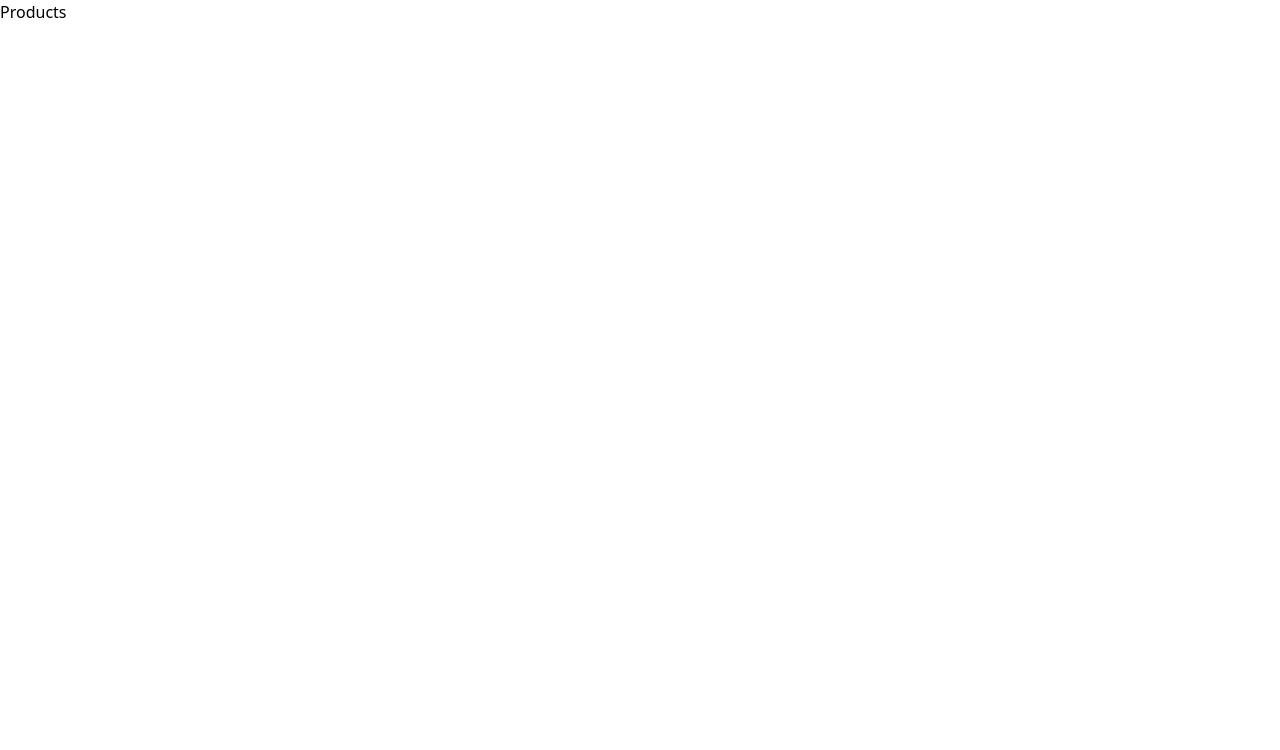
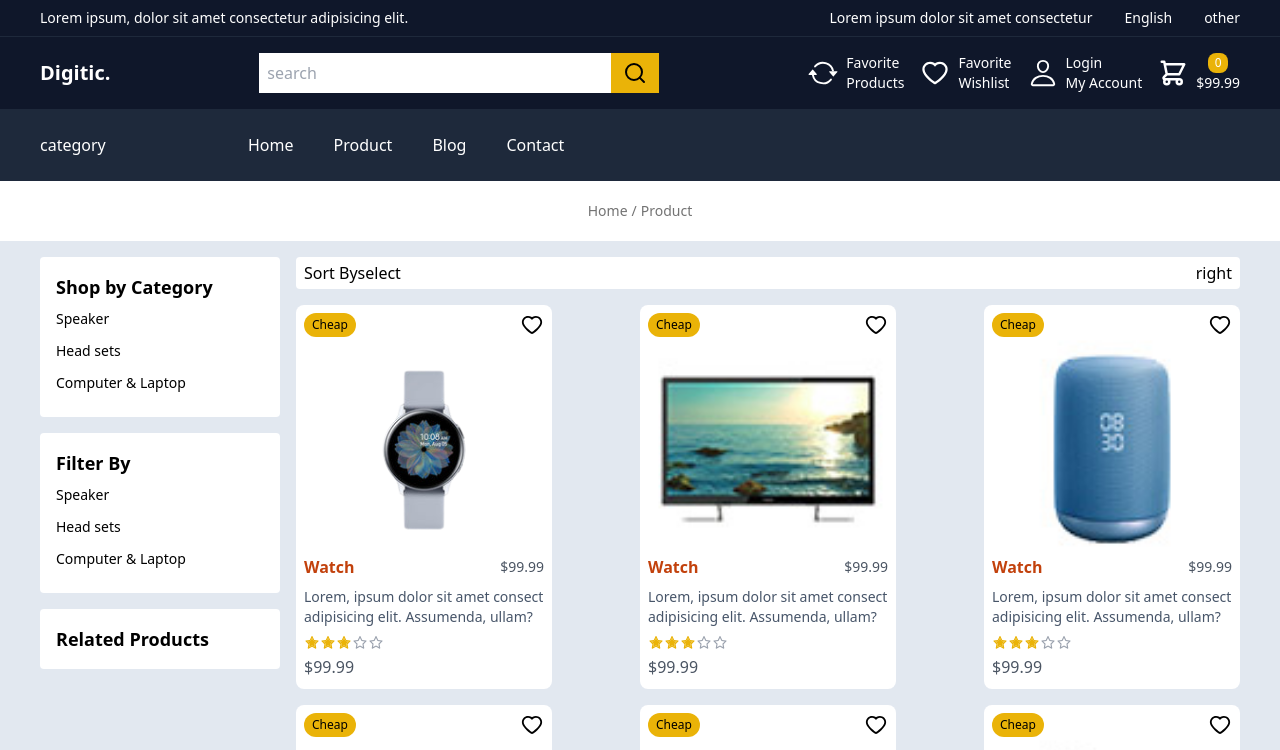
Before and after one commit to MelahGhislain/digit-com, a Next.js app: page /products in a window 1280 px wide. Shown: the top 750 px of the page. Built offline with nearby package versions, Linux system fonts and the light colour scheme.

Commit message:
feat(ui): created the product page

```diff
--- a/src/components/cards/collection.card1.tsx
+++ b/src/components/cards/collection.card1.tsx
@@ -7,13 +7,15 @@
 
 type CollectionItemProp = {
   data: CollectionItem
+  className?: string
+  priceTop?: boolean
 }
 
-const CollectionCard1: React.FC<CollectionItemProp> = ({data}) => {
+const CollectionCard1: React.FC<CollectionItemProp> = ({data, className, priceTop}) => {
   return (
-    <div className='bg-white w-[15rem] md:w-[16rem] h-[20rem] md:h-[24rem] overflow-hidden rounded-lg flex-none'>
-      <div className='relative w-full h-[11rem] md:h-[15rem]'>
-        <span>
+    <div className={`bg-white w-[15rem] md:w-[16rem] h-[20rem] md:h-[24rem] overflow-hidden rounded-lg flex-none ${className}`}>
+      <div className='relative w-full h-[57%] md:h-[63%]'>
+        <span className='p-4'>
           <Image src={data.image} alt={data.title} className='w-full h-full object-cover'/>
         </span>
         <div className='absolute top-2 right-2 cursor-pointer text-2xl'>
@@ -25,8 +27,11 @@
         </div>
 
       </div>
-      <div className='flex flex-col p-2'>
-        <h5 className='text-orange-700 text-md font-semibold'>{data.title}</h5>
+      <div className='flex flex-col p-2 relative'>
+        <div className='flex items-center justify-between'>
+          <h5 className='text-orange-700 text-md font-semibold'>{data.title}</h5>
+          {priceTop && <p className='text-gray-600 text-sm'>${data.price}</p>}
+        </div>
         <p className='text-sm line-clamp-2 my-2 text-slate-600'>{data.description}</p>
         <div className='flex items-center mb-1 text-gray-400'>
           {
@@ -40,7 +45,7 @@
             ))
           }
         </div>
-        <div className='text-gray-600 text-medium'>
+        <div className={`text-gray-600 text-medium`}>
           <p>${data.price}</p>
         </div>
       </div>
--- a/src/components/cards/collection.card2.tsx
+++ b/src/components/cards/collection.card2.tsx
@@ -6,11 +6,12 @@
 type CollectionItemProp = {
   data: CollectionItem
   isDark?: boolean
+  className?: string
 }
 
-const CollectionCard2: React.FC<CollectionItemProp> = ({data, isDark}) => {
+const CollectionCard2: React.FC<CollectionItemProp> = ({data, isDark, className}) => {
   return (
-    <div className={`${isDark? 'bg-black text-white': 'bg-white'} w-[14rem] md:w-[16rem] h-[18rem] md:h-[20rem] overflow-hidden rounded-lg flex-none`}>
+    <div className={`${isDark? 'bg-black text-white': 'bg-white'} w-[14rem] md:w-[16rem] h-[18rem] md:h-[20rem] overflow-hidden rounded-lg flex-none ${className}`}>
       <div className='flex flex-col p-3 py-6'>
         <h5 className={`${isDark? 'text-neutral-300' : 'text-neutral-500'}  text-md font-semibold`}>{data.title}</h5>
         <p className='text-2xl font-bold'>{data.title}</p>
--- a/src/components/index.ts
+++ b/src/components/index.ts
@@ -5,3 +5,4 @@
 export * from './formFields'
 export {default as SearchBar} from './searchBar'
 export {default as Layout} from './layout'
+export {default as QuickNavbar} from './quicknavbar'
--- a/src/components/layout/navbar/mobile.navbar.tsx
+++ b/src/components/layout/navbar/mobile.navbar.tsx
@@ -3,8 +3,8 @@
 import {FiSearch} from 'react-icons/fi'
 import {AiOutlineMenu, AiOutlineHeart, AiFillHeart, AiOutlineClose} from 'react-icons/ai'
 import {BsArrowRepeat} from 'react-icons/bs'
-import {IoPersonOutline, IoPersonSharp, } from 'react-icons/io5'
-import {HiShoppingCart, HiOutlineShoppingCart} from 'react-icons/hi'
+import { IoPersonOutline } from 'react-icons/io5'
+import {HiShoppingCart, HiOutlineShoppingCart, HiHome} from 'react-icons/hi'
 import Link from 'next/link'
 
 const MobileNavbar: React.FC<MobileNavbarProps> = ({children, openDrawer, setOpenDrawer}) => {
@@ -41,29 +41,34 @@
                 <ul className='flex justify-between items-center'>
                     <li className=''>
                         <Link href='/' className='flex flex-col justify-center items-center text-2xl'>
+                            <HiHome />
+                            <span className='text-sm mt-1 '>Home</span>
+                        </Link>
+                    </li>
+                    <li className=''>
+                        <Link href='/products' className='flex flex-col justify-center items-center text-2xl'>
                             <BsArrowRepeat />
                             <span className='text-sm mt-1 '>Products</span>
                         </Link>
                     </li>
-                    <li>
+                    {/* <li>
                         <Link href='/' className='flex flex-col justify-center items-center text-2xl'>
                             <AiOutlineHeart />
-                            {/* <AiFillHeart /> */}
                             <span className='text-sm mt-1 '>Favorite</span>
                         </Link>
-                    </li>
+                    </li> */}
                     <li>
-                        <Link href='/' className='flex flex-col justify-center items-center text-2xl'>
+                        <Link href='/account' className='flex flex-col justify-center items-center text-2xl'>
                             <IoPersonOutline />
                             {/* <IoPersonSharp /> */}
                             <span className='text-sm mt-1 '>Profile</span>
                         </Link>
                     </li>
                     <li>
-                        <Link href='/' className='flex flex-col justify-center items-center text-2xl'>
+                        <Link href='/cart' className='flex flex-col justify-center items-center text-2xl'>
                             <HiOutlineShoppingCart />
                             {/* <HiShoppingCart /> */}
-                            <span className='text-sm mt-1 '>Favorite</span>
+                            <span className='text-sm mt-1 '>Cart</span>
                         </Link>
                     </li>
                 </ul>
--- /dev/null
+++ b/src/components/quicknavbar/index.tsx
@@ -0,0 +1,30 @@
+import Link from 'next/link'
+import React from 'react'
+interface QuickNavbarProp {
+    links: string[]
+}
+
+const QuickNavbar: React.FC<QuickNavbarProp> = ({links}) => {
+
+  return (
+    <div className='bg-white pad-x py-5 justify-center hidden md:flex text-sm text-neutral-500 items-center'>
+        {
+            links.map((link, index) => {
+                if(index === links.length-1){
+                    return (<div key={link}>{link}</div>)
+                }
+               return (
+                    <>
+                        <Link key={link} href={link.toLowerCase()} className='transition-all duration-300 hover:underline hover:text-slate-800'>
+                            <div> {link} </div>
+                        </Link>
+                        <span className='mx-1'>/</span>
+                    </>
+                )
+            })
+        }
+    </div>
+  )
+}
+
+export default QuickNavbar
--- a/src/pages/index.tsx
+++ b/src/pages/index.tsx
@@ -44,8 +44,8 @@
   return (
     <>
       <Head>
-        <title>Create Next App</title>
-        <meta name="description" content="Generated by create next app" />
+        <title>Delux Home page</title>
+        <meta name="description" content="ecommerce for furnitures" />
         <meta name="viewport" content="width=device-width, initial-scale=1" />
         <link rel="icon" href="/favicon.ico" />
       </Head>
@@ -64,8 +64,6 @@
             <SpecialProduct />
             <PopularProduct />
             <Blogs />
-
-            {/* <div className='pt-20'></div> */}
           </Layout>
       </main>
     </>
--- a/src/pages/products/index.tsx
+++ b/src/pages/products/index.tsx
@@ -1,9 +1,86 @@
-import React from 'react'
+import Head from 'next/head'
+import 'react-multi-carousel/lib/styles.css';
+import  {
+  Layout,
+  QuickNavbar,
+  CollectionCard1,
+}  from '@components'
+import Link from 'next/link';
+import { collectionData } from '../../components/features/home/_utils';
+const category = [
+    {name: 'Speaker'},
+    {name: 'Head sets'},
+    {name: 'Computer & Laptop'},
+]
 
-const Products = () => {
+export default function Product() {
   return (
-    <div>Products</div>
+    <>
+      <Head>
+        <title>Delux | products</title>
+        <meta name="description" content="ecommerce for furnitures" />
+        <meta name="viewport" content="width=device-width, initial-scale=1" />
+        <link rel="icon" href="/favicon.ico" />
+      </Head>
+        <Layout>
+          <main className='bg-slate-200 '>
+                <QuickNavbar links={['Home', 'Product']} />
+                <div className='flex gap-4 pad-x '>
+                    <section className='flex-none w-[30%] lg:w-[20%] my-4 hidden md:block'>
+                        <div className='rounded bg-white w-full p-4'>
+                            <h2 className='text-lg font-semibold'>Shop by Category</h2>
+                            <ul>
+                                {
+                                    category.map(item => (
+                                        <Link key={item.name} href='/speaker'>
+                                            <li className='text-sm my-1 py-1'>{item.name}</li>
+                                        </Link>
+
+                                    ))
+                                }
+                            </ul>
+                        </div>
+                        {/* Filter by */}
+                        <div className='rounded bg-white w-full p-4 mt-4'>
+                            <h2 className='text-lg font-semibold'>Filter By</h2>
+                            <ul>
+                                {
+                                    category.map(item => (
+                                        <li key={item.name} className='text-sm my-1 py-1'>{item.name}</li>
+                                    ))
+                                }
+                            </ul>
+                        </div>
+                        {/* Related product */}
+                        <div className='rounded bg-white w-full p-4 mt-4'>
+                            <h2 className='text-lg font-semibold'>Related Products</h2>
+                            <ul>
+
+                            </ul>
+                        </div>
+                    </section>
+                    <section className='flex-1 my-4'>
+                        <div className='py-1 flex justify-between bg-white rounded px-2'>
+                            <div className='flex items-center'>
+                                <p>Sort By</p>
+                                <div>select</div>
+                            </div>
+                            <div>right</div>
+                        </div>
+                        <div className='mt-4 '>
+                            <div className='flex flex-wrap gap-4 justify-between'>
+                                {
+                                    collectionData.map(item => (
+                                        <CollectionCard1 key={item.id} data={item} className='md:h-[19rem] w-full md:w-[14rem]' priceTop />
+                                    ))
+                                }
+                            </div>
+                        </div>
+                    </section>
+                </div>
+
+          </main>
+        </Layout>
+    </>
   )
 }
-
-export default Products
```
